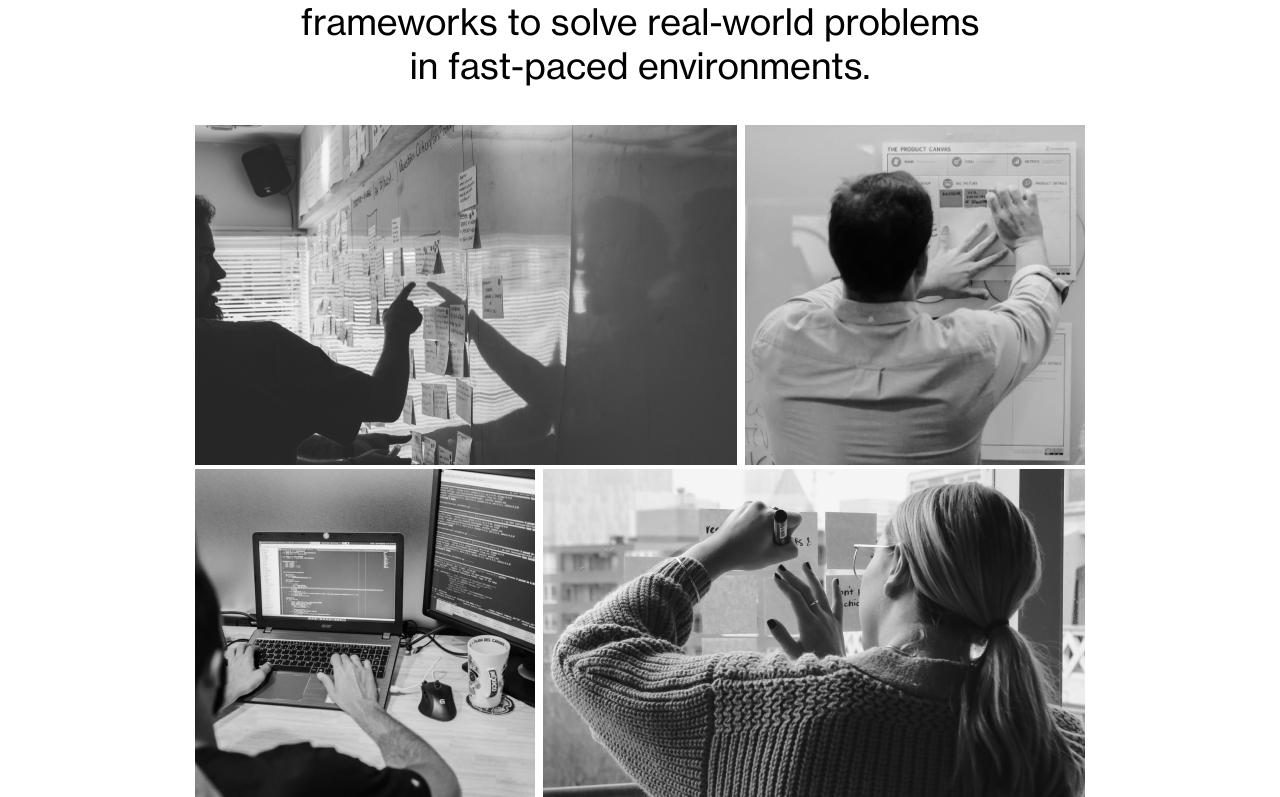
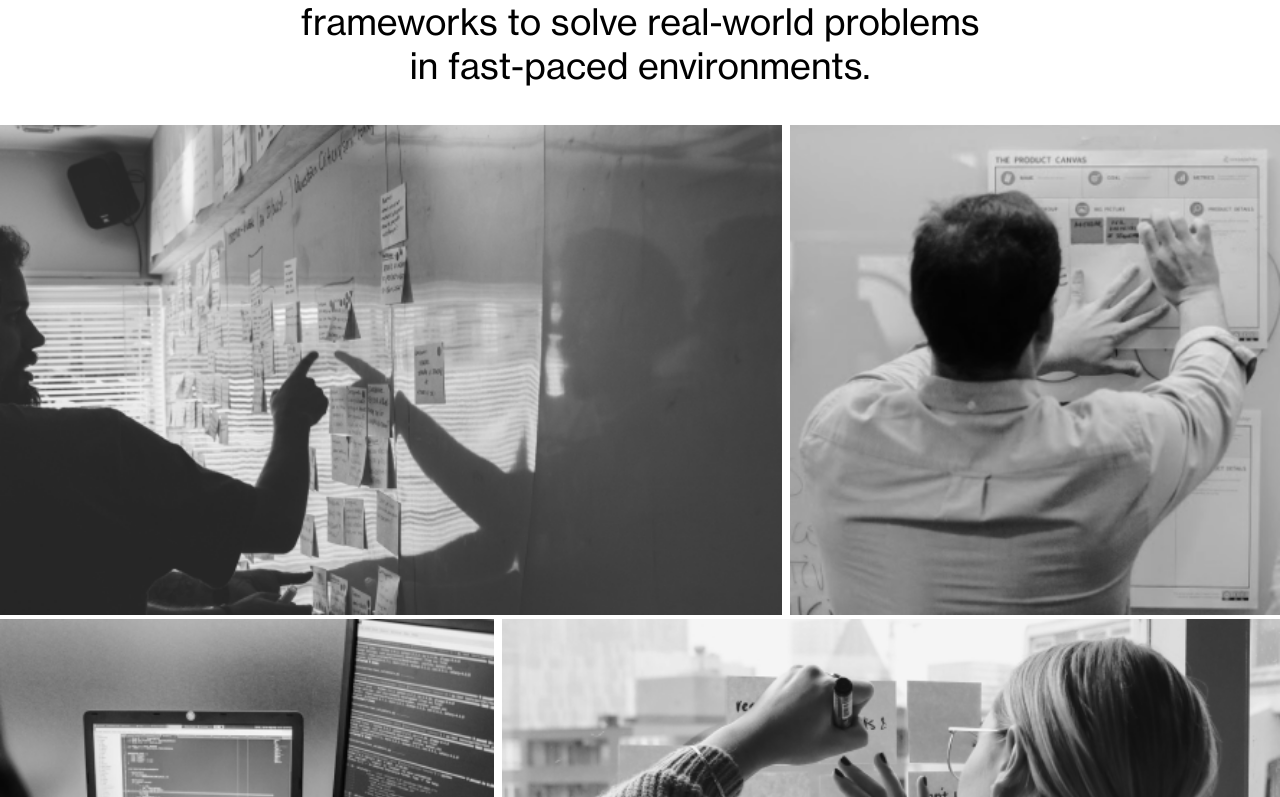
Before and after one commit to alexandreohara/brainn-lp, a React (Create React App) app: page /about-us in a window 1280 px wide. Shown: the part 663-1460 px from the top of the page. Built offline with nearby package versions, Linux system fonts and the light colour scheme; a small style sheet from the web is missing.

Commit message:
Fix images in a row sizes

```diff
--- a/src/pages/AboutUs.tsx
+++ b/src/pages/AboutUs.tsx
@@ -52,11 +52,12 @@ const StyledHeaderText = styled.div`
 
 const StyledPhotosRow = styled.div`
   text-align: center;
+  display: flex;
 `;
 
 const StyledBoardPostitPhoto = styled.div`
   text-align: center;
-  display: inline-block;
+  flex: 1.5941;
   margin-right: 8px;
 
   @media (max-width: 898px) {
@@ -65,7 +66,7 @@ const StyledBoardPostitPhoto = styled.div`
 `;
 
 const StyledProductCanvasPhoto = styled.div`
-  display: inline-block;
+  flex: 1;
 
   @media (max-width: 898px) {
     display: none;
@@ -73,7 +74,7 @@ const StyledProductCanvasPhoto = styled.div`
 `;
 
 const StyledMeetingPhoto = styled.div`
-  display: inline-block;
+  flex: 1.5941;
   margin-left: 8px;
 
   @media (max-width: 1439px) {
@@ -83,7 +84,7 @@ const StyledMeetingPhoto = styled.div`
 
 const StyledCodingPhoto = styled.div`
   text-align: center;
-  display: inline-block;
+  flex: 1.0119;
   margin-right: 8px;
 
   @media (max-width: 898px) {
@@ -92,7 +93,7 @@ const StyledCodingPhoto = styled.div`
 `;
 
 const StyledCelebratingPhoto = styled.div`
-  display: inline-block;
+  flex: 1.5941;
   margin-right: 8px;
 
   @media (max-width: 1439px) {
@@ -101,7 +102,7 @@ const StyledCelebratingPhoto = styled.div`
 `;
 
 const StyledWritingWallPostitPhoto = styled.div`
-  display: inline-block;
+  flex: 1.5941;
 
   @media (max-width: 898px) {
     display: none;
@@ -110,8 +111,8 @@ const StyledWritingWallPostitPhoto = styled.div`
 
 const StyledProductCanvasZoomed = styled.img`
   display: none;
-  max-width: 419px;
   width: 100%;
+  margin-bottom: 8px;
 
   @media (max-width: 898px) {
     display: inline;
@@ -121,7 +122,6 @@ const StyledProductCanvasZoomed = styled.img`
 
 const StyledWritingWallPostitZoomed = styled.img`
   display: none;
-  max-width: 419px;
   width: 100%;
 
   @media (max-width: 898px) {
@@ -256,29 +256,33 @@ const AboutUs = () => {
 
       <StyledPhotosRow>
         <StyledBoardPostitPhoto>
-          <img src={BoardPostitPhoto} alt={'board-postit'} />
+          <img src={BoardPostitPhoto} alt={'board-postit'} width={'100%'} />
         </StyledBoardPostitPhoto>
         <StyledProductCanvasPhoto>
-          <img src={ProductCanvasPhoto} alt={'product-canvas'} />
+          <img src={ProductCanvasPhoto} alt={'product-canvas'} width={'100%'} />
         </StyledProductCanvasPhoto>
         <StyledProductCanvasZoomed
           src={ProductCanvasZoomed}
           alt={'product-canvas-zoomed'}
         />
         <StyledMeetingPhoto>
-          <img src={MeetingPhoto} alt={'meeting'} />
+          <img src={MeetingPhoto} alt={'meeting'} width={'100%'} />
         </StyledMeetingPhoto>
       </StyledPhotosRow>
 
       <StyledPhotosRow>
         <StyledCodingPhoto>
-          <img src={CodingPhoto} alt={'coding'} />
+          <img src={CodingPhoto} alt={'coding'} width={'100%'} />
         </StyledCodingPhoto>
         <StyledCelebratingPhoto>
-          <img src={CelebratingPhoto} alt={'celebrating'} />
+          <img src={CelebratingPhoto} alt={'celebrating'} width={'100%'} />
         </StyledCelebratingPhoto>
         <StyledWritingWallPostitPhoto>
-          <img src={WritingWallPostitPhoto} alt={'writing-wall-postit'} />
+          <img
+            src={WritingWallPostitPhoto}
+            alt={'writing-wall-postit'}
+            width={'100%'}
+          />
         </StyledWritingWallPostitPhoto>
         <StyledWritingWallPostitZoomed
           src={WritingWallPostitZoomed}
```
